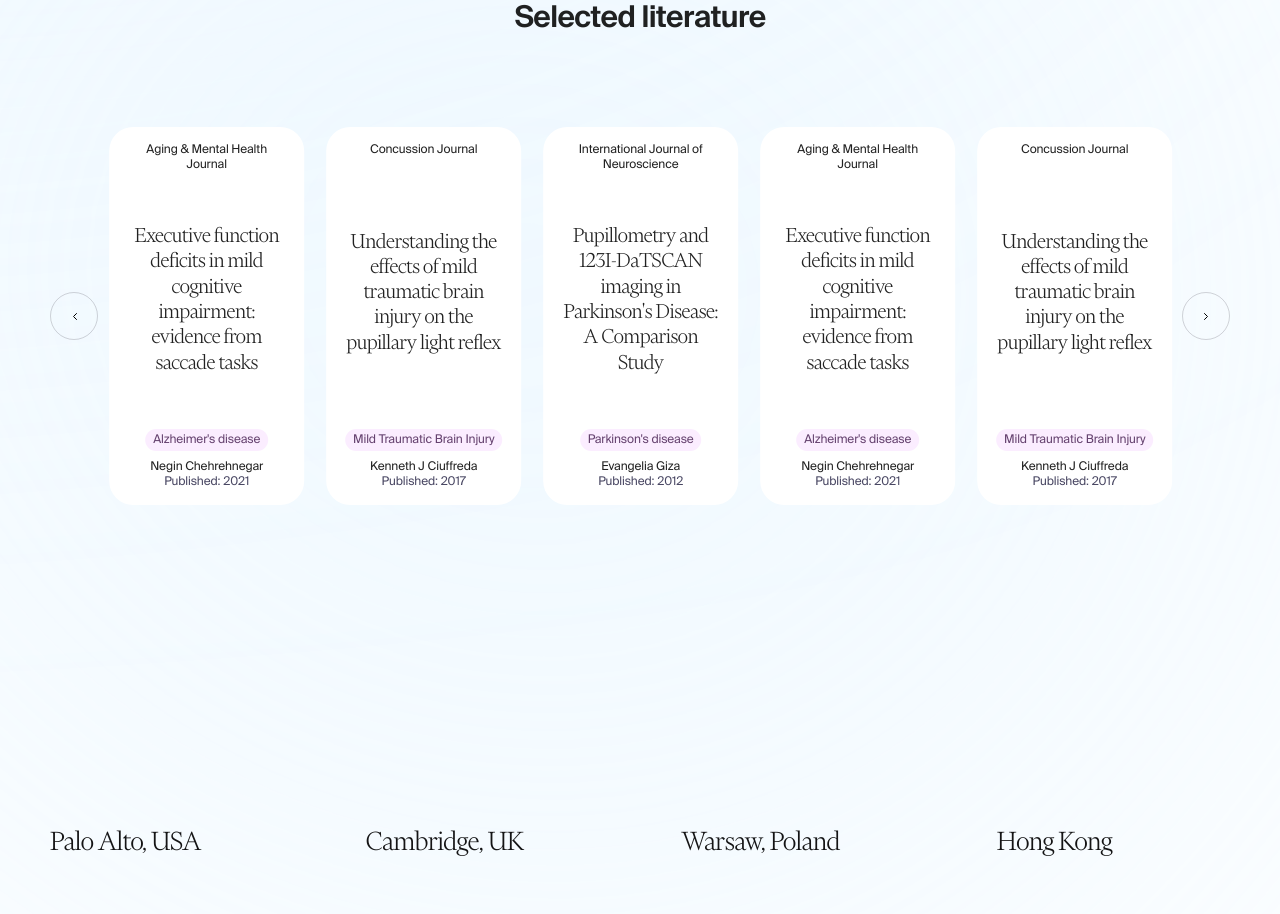
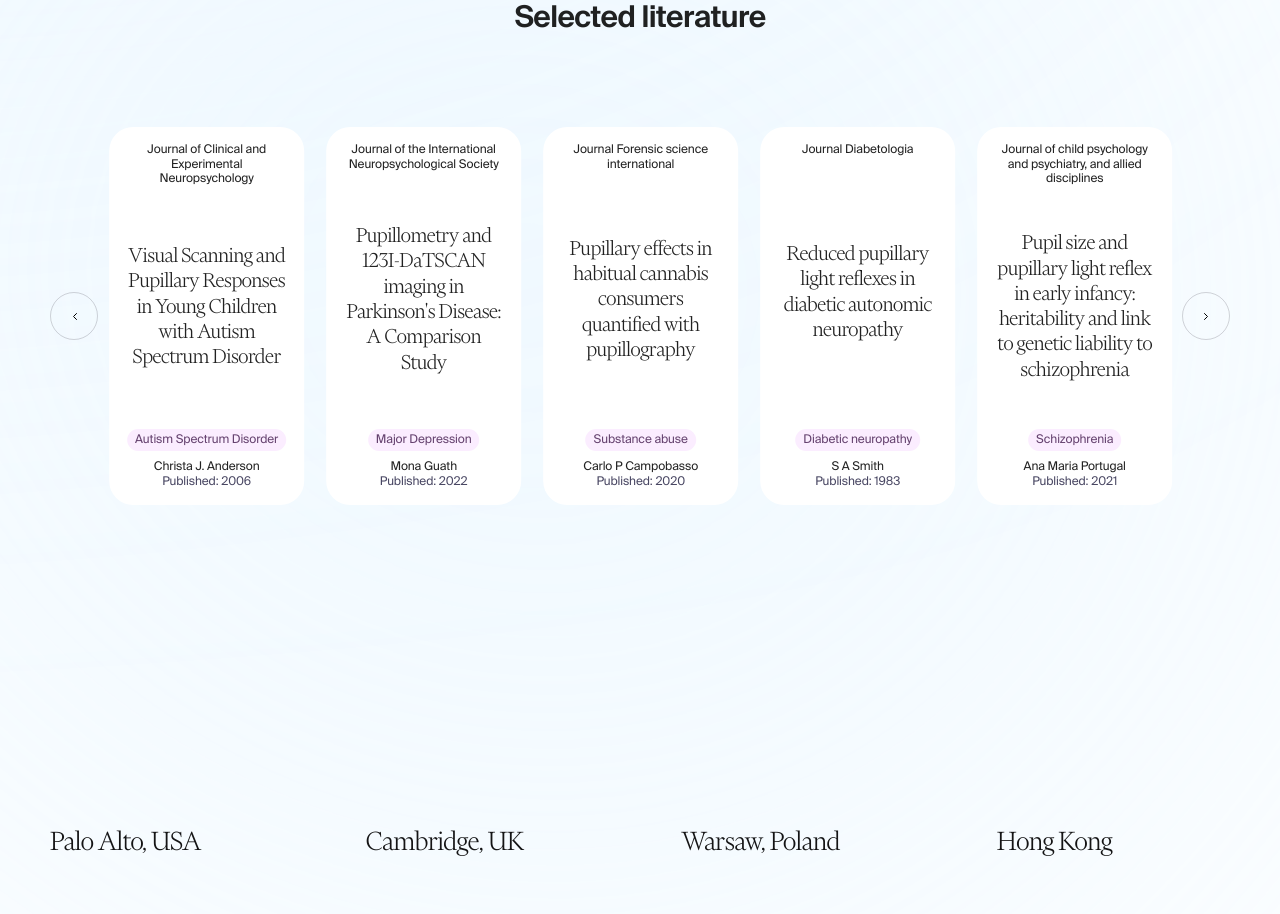
Before and after one commit to EniuK/solvemedTest, a Next.js app: page /science in a window 1280 px wide. Shown: the part 4000-4914 px from the top of the page. Built offline with nearby package versions, Linux system fonts and the light colour scheme.

Commit message:
feat: Added more literature sources

```diff
--- a/src/pages/science.tsx
+++ b/src/pages/science.tsx
@@ -34,6 +34,14 @@ const selectedLiterature = [
   },
   {
     id: "2",
+    title: "Pupillometry and 123I-DaTSCAN imaging in Parkinson's Disease: A Comparison Study",
+    author: "Evangelia Giza",
+    publishDate: "2012",
+    source: "International Journal of Neuroscience",
+    label: "Parkinson's disease",
+  },
+  {
+    id: "3",
     title: "Understanding the effects of mild traumatic brain injury on the pupillary light reflex",
     author: "Kenneth J Ciuffreda",
     publishDate: "2017",
@@ -41,35 +49,163 @@ const selectedLiterature = [
     label: "Mild Traumatic Brain Injury",
   },
   {
-    id: "3",
-    title: "Pupillometry and 123I-DaTSCAN imaging in Parkinson's Disease: A Comparison Study",
-    author: "Evangelia Giza",
-    publishDate: "2012",
-    source: "International Journal of Neuroscience",
-    label: "Parkinson's disease",
-  },
-  {
     id: "4",
-    title: "Executive function deficits in mild cognitive impairment: evidence from saccade tasks",
-    author: "Negin Chehrehnegar",
-    publishDate: "2021",
-    source: "Aging & Mental Health Journal",
-    label: "Alzheimer's disease",
+    title: "Visual Scanning and Pupillary Responses in Young Children with Autism Spectrum Disorder",
+    author: "Christa J. Anderson",
+    publishDate: "2006",
+    source: "Journal of Clinical and Experimental Neuropsychology",
+    label: "Autism Spectrum Disorder",
   },
   {
     id: "5",
-    title: "Understanding the effects of mild traumatic brain injury on the pupillary light reflex",
-    author: "Kenneth J Ciuffreda",
-    publishDate: "2017",
-    source: "Concussion Journal",
-    label: "Mild Traumatic Brain Injury",
+    title: "Pupillometry and 123I-DaTSCAN imaging in Parkinson's Disease: A Comparison Study",
+    author: "Mona Guath",
+    publishDate: "2022",
+    source: "Journal of the International Neuropsychological Society",
+    label: "Major Depression",
   },
   {
     id: "6",
-    title: "Pupillometry and 123I-DaTSCAN imaging in Parkinson's Disease: A Comparison Study",
-    author: "Evangelia Giza",
-    publishDate: "2012",
-    source: "International Journal of Neuroscience",
+    title: "Pupillary effects in habitual cannabis consumers quantified with pupillography",
+    author: "Carlo P Campobasso",
+    publishDate: "2020",
+    source: "Journal Forensic science international",
+    label: "Substance abuse",
+  },
+  {
+    id: "7",
+    title: "Reduced pupillary light reflexes in diabetic autonomic neuropathy",
+    author: "S A Smith",
+    publishDate: "1983",
+    source: "Journal Diabetologia",
+    label: "Diabetic neuropathy",
+  },
+  {
+    id: "8",
+    title: "Pupil size and pupillary light reflex in early infancy: heritability and link to genetic liability to schizophrenia",
+    author: "Ana Maria Portugal",
+    publishDate: "2021",
+    source: "Journal of child psychology and psychiatry, and allied disciplines",
+    label: "Schizophrenia",
+  },
+  {
+    id: "9",
+    title: "Response time as a proxy of ongoing mental state: A combined fMRI and pupillometry study in Generalized Anxiety Disorder",
+    author: "Elena Makovac",
+    publishDate: "2019",
+    source: "Journal NeuroImage",
+    label: "Anxiety",
+  },
+  {
+    id: "10",
+    title: "Pupillary response in reward processing in adults with major depressive disorder in remission",
+    author: "Mona Guath",
+    publishDate: "2022",
+    source: "Journal of the International Neuropsychological Society",
+    label: "Diabetic Retinopathy",
+  },
+  {
+    id: "11",
+    title: "Pupillary effects in habitual cannabis consumers quantified with pupillography",
+    author: "Carlo P Campobasso",
+    publishDate: "2020",
+    source: "Journal Forensic science international",
+    label: "Ophthalmic Disease",
+  },
+  {
+    id: "11",
+    title: "Reduced pupillary light reflexes in diabetic autonomic neuropathy",
+    author: "S A Smith",
+    publishDate: "1983",
+    source: "Journal Diabetologia",
+    label: "Glaucoma",
+  },
+  {
+    id: "12",
+    title: "Pupil size and pupillary light reflex in early infancy: heritability and link to genetic liability to schizophrenia",
+    author: "Ana Maria Portugal",
+    publishDate: "2021",
+    source: "Journal of child psychology and psychiatry, and allied disciplines",
+    label: "Glaucoma",
+  },
+  {
+    id: "13",
+    title: "Response time as a proxy of ongoing mental state: A combined fMRI and pupillometry study in Generalized Anxiety Disorder",
+    author: "Elena Makovac",
+    publishDate: "2019",
+    source: "Journal NeuroImage",
+    label: "ALS",
+  },
+  {
+    id: "14",
+    title: "Response time as a proxy of ongoing mental state: A combined fMRI and pupillometry study in Generalized Anxiety Disorder",
+    author: "Elena Makovac",
+    publishDate: "2019",
+    source: "Journal NeuroImage",
+    label: "Huntington's",
+  },
+  {
+    id: "15",
+    title: "Response time as a proxy of ongoing mental state: A combined fMRI and pupillometry study in Generalized Anxiety Disorder",
+    author: "Elena Makovac",
+    publishDate: "2019",
+    source: "Journal NeuroImage",
+    label: "FTD",
+  },
+  {
+    id: "16",
+    title: "Response time as a proxy of ongoing mental state: A combined fMRI and pupillometry study in Generalized Anxiety Disorder",
+    author: "Elena Makovac",
+    publishDate: "2019",
+    source: "Journal NeuroImage",
+    label: "Autism Spectrum Disorder",
+  },
+  {
+    id: "17",
+    title: "Ocular motor signatures of cognitive dysfunction in multiple sclerosis",
+    author: "Joanne Fielding",
+    publishDate: "2015",
+    source: "Nature Reviews Neurology",
+    label: "Multiple sclerosis",
+  },
+  {
+    id: "18",
+    title: "Fixational microsaccades: A quantitative and objective measure of disability in multiple sclerosis",
+    author: "Christy K Sheehy",
+    publishDate: "2020",
+    source: "Multiple Sclerosis Journal",
+    label: "Multiple sclerosis",
+  },
+  {
+    id: "19",
+    title: "Pupillary response to sparse multifocal stimuli in multiple sclerosis patients",
+    author: "E N Ali",
+    publishDate: "2014",
+    source: "Multiple Sclerosis Journal",
+    label: "Multiple sclerosis",
+  },
+  {
+    id: "20",
+    title: "Using endogenous saccades to characterize fatigue in multiple sclerosis",
+    author: "Marisa Ferreira",
+    publishDate: "2017",
+    source: "Multiple Sclerosis and Related Disorders",
+    label: "Multiple sclerosis",
+  },
+  {
+    id: "21",
+    title: "Gray Matter Atrophy to Explain Subclinical Oculomotor Deficit in Multiple Sclerosis",
+    author: "Bálint Kincses",
+    publishDate: "2019",
+    source: "Frontiers in Neurology",
+    label: "Multiple sclerosis",
+  },
+  {
+    id: "22",
+    title: "Eye Movement Evaluation in MS and PD Using a Standardized Oculomotor & Neuro-Ophthalmic Disorder Assessment",
+    author: "Alessandro Grillini",
+    publishDate: "2020",
+    source: "Frontiers in Neurology",
     label: "Parkinson's disease",
   },
 ];
```
